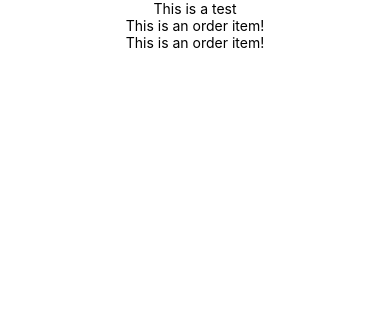
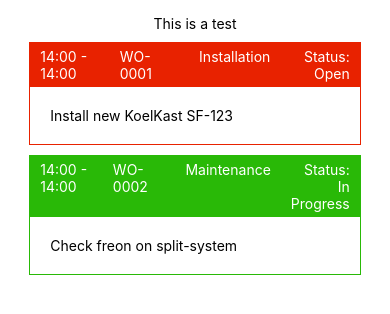
Before and after one commit to nawojmonika/FieldBuddyFilters, a React Native app: screen / in a window 390 px wide. Shown: the top 314 px of the page. Built offline with nearby package versions, Linux system fonts and the light colour scheme.

Commit message:
Added simple layout with orders

```diff
--- a/App.tsx
+++ b/App.tsx
@@ -1,4 +1,3 @@
-import { StatusBar } from 'expo-status-bar';
 import React from 'react';
 import { StyleSheet, Text, View } from 'react-native';
 import OrderList from "./components/orderList/OrderList.ts";
@@ -18,5 +17,9 @@
     backgroundColor: '#fff',
     alignItems: 'center',
     justifyContent: 'center',
+    width: '85vw',
+    marginTop: '15px',
+    marginLeft: 'auto',
+    marginRight: 'auto'
   },
 });
--- /dev/null
+++ b/components/order/Order.tsx
@@ -0,0 +1,67 @@
+import React from "react";
+import {OrderProps} from "./interfaces/OrderProps";
+import {StyleSheet, Text, View} from "react-native";
+import {OrderColor} from "./interfaces/OrderColor";
+
+const getTimeFromDateTime = (dateTime: string): string => {
+    // to do
+    const hours = '14';
+    const minutes = '00';
+    return `${hours}:${minutes}`;
+}
+
+const colors: {[key in OrderColor]: string}  = {
+    Red: "#e82200",
+    Blue: "#217ebb",
+    Green: "#29b907"
+}
+
+const getColorValue = (color: OrderColor): string => {
+    return colors[color];
+}
+
+export function Order(props: OrderProps): JSX.Element {
+    const startTime = getTimeFromDateTime(props.StartDate);
+    const endTime = getTimeFromDateTime(props.EndDate);
+    const orderColor = getColorValue(props.Color)
+
+    return (
+    <View style={[styles.container, {borderColor: orderColor}]}>
+        <View style={[styles.header, {backgroundColor: orderColor}]}>
+            <Text style={styles.headerText}>{startTime} - {endTime}</Text>
+            <Text style={styles.headerText}>{props.Name}</Text>
+            <Text style={styles.headerText}>{props.Type}</Text>
+            <Text style={[styles.headerText, {textAlign: 'right'}]}>Status: {props.Status}</Text>
+        </View>
+        <View style={styles.body}>
+            <Text>{props.Description}</Text>
+        </View>
+    </View>)
+}
+
+
+
+const styles = StyleSheet.create({
+    container: {
+        borderWidth: 1,
+        borderStyle: 'solid',
+        width: '100%',
+        marginTop: '10px'
+    },
+    header: {
+        width: '100%',
+        flexDirection: 'row'
+
+    },
+    headerText: {
+        color: '#fff',
+        flex: 1,
+        paddingTop: '5px',
+        paddingBottom: '5px',
+        paddingRight: '10px',
+        paddingLeft: '10px'
+    },
+    body: {
+        padding: '20px'
+    }
+});
--- a/components/order/interfaces/OrderProps.ts
+++ b/components/order/interfaces/OrderProps.ts
@@ -7,8 +7,8 @@
     Name: string,
     Status: OrderStatus,
     Type: OrderType,
-    StartDate: Date,
-    EndDate: Date,
+    StartDate: string,
+    EndDate: string,
     Color: OrderColor,
     Description: string
 }
--- a/components/orderList/OrderList.ts.tsx
+++ b/components/orderList/OrderList.ts.tsx
@@ -1,7 +1,8 @@
 import React from 'react';
-import {StyleSheet, Text, View} from "react-native";
+import {StyleSheet, View} from "react-native";
 import {OrderListState} from "./interfaces/OrderListState";
 import {OrderProps} from "../order/interfaces/OrderProps";
+import {Order} from "../order/Order";
 
 
 export default class OrderList extends React.Component<unknown, OrderListState> {
@@ -23,10 +24,9 @@
     render() {
         return (
             <View style={styles.list}>
-                {this.state.list.map((element: OrderProps, index: number) => {
-                    return <Text key={index}>This is an order item!</Text>
+                {this.state.list.map((itemProps: OrderProps, index: number) => {
+                    return <Order key={index} {...itemProps} />
                 })}
-
             </View>
         );
     }
@@ -34,6 +34,7 @@
 
 const styles = StyleSheet.create({
     list: {
-        flex: 1
+        flex: 1,
+        width: '100%'
     },
 });
--- a/package.json
+++ b/package.json
@@ -10,6 +10,7 @@
   "dependencies": {
     "expo": "~39.0.2",
     "expo-status-bar": "~1.0.2",
+    "moment": "^2.29.1",
     "react": "16.13.1",
     "react-dom": "16.13.1",
     "react-native": "https://github.com/expo/react-native/archive/sdk-39.0.3.tar.gz",
```
Also changed, not shown: 1 other file (tests, documents, lock files or other folders).
